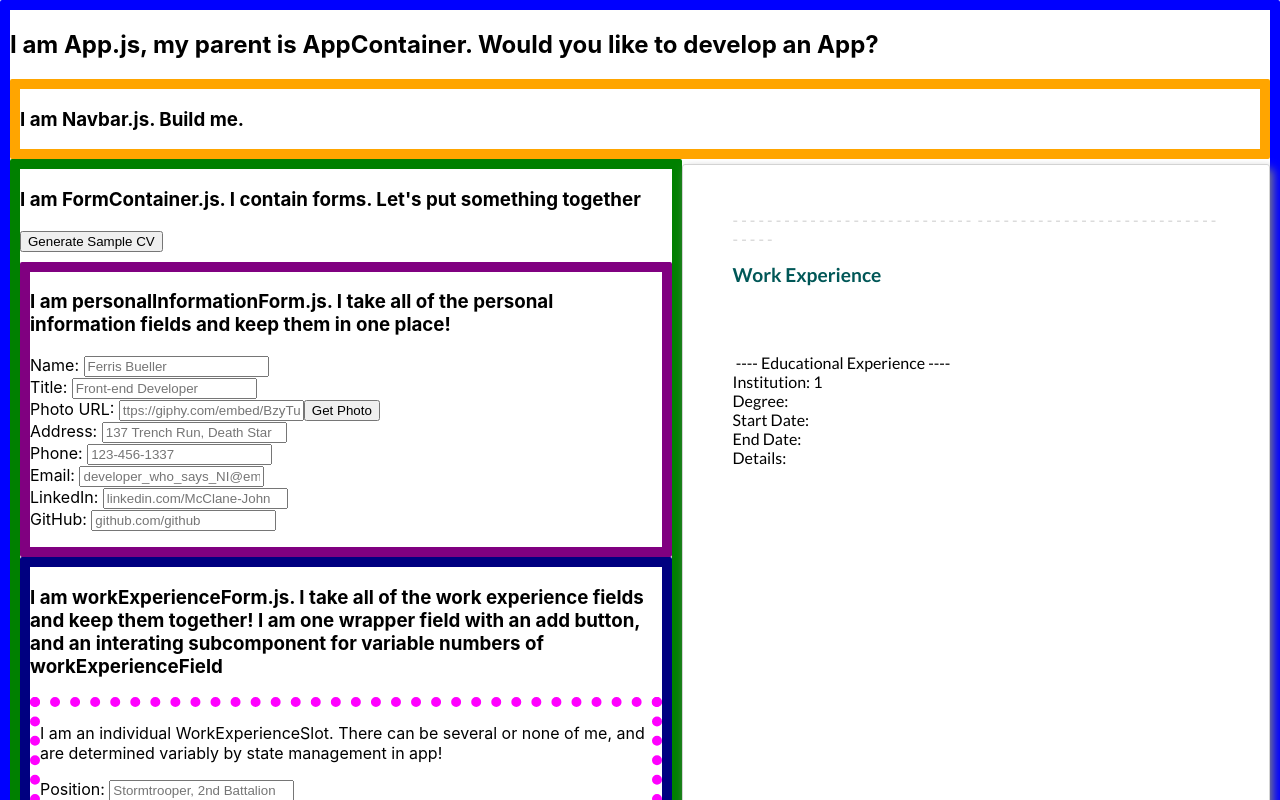
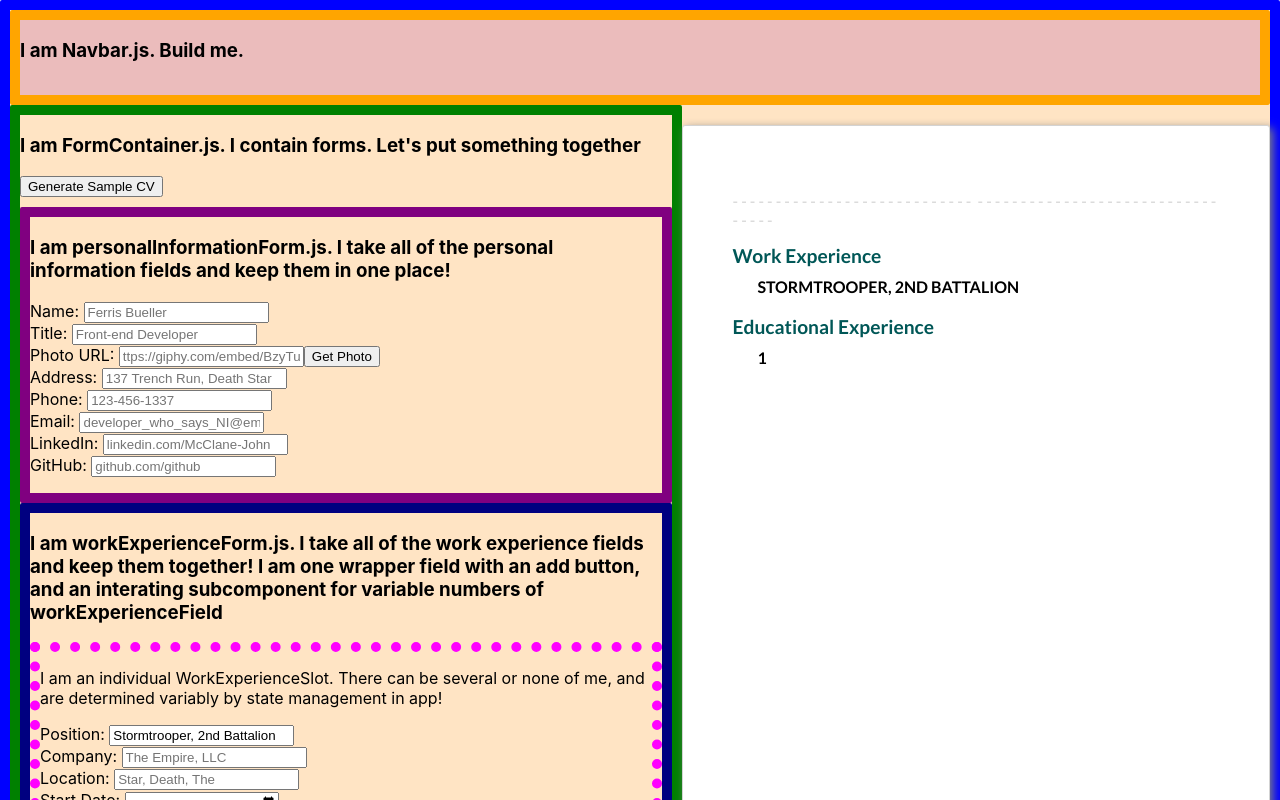
Before and after one commit to dianaroemer/cv-application-project, a React (Create React App) app: page / in a window 1280 px wide. Shown: the top 800 px of the page. Built offline with nearby package versions, Linux system fonts and the light colour scheme.

Commit message:
Finish styling previewEducation and additional tweaks to previewPane. TODO add skills pane

```diff
--- a/src/App.css
+++ b/src/App.css
@@ -11,6 +11,7 @@
   justify-content: space-around;
   height: 100%;
   width: 100%;
+  background-color: bisque;
 }
 
 .FormContainer {
@@ -27,7 +28,7 @@
 /* ------------ Styling for previewPane ------------ */
 
 .previewContainer {
-  margin-top: 5px;
+  margin-top: 20px;
   display: block;
   font-family: 'Lato';
   height: 870px;
@@ -35,18 +36,20 @@
   padding: 30px;
   padding-left: 50px;
   padding-right: 50px;
-  box-shadow: 3px 5px 10px grey
+  box-shadow: 3px 3px 10px grey;
+  background-color: white;
 }
 
 .previewPersonal {
   display: flex;
   flex-direction: column;
   align-items: center;
+  margin-top: 20px;
 }
 
 .previewPersonalName {
   color: teal;
-  font-weight: 500;
+  font-weight: 600;
   font-size: xx-large;
 }
 
@@ -62,11 +65,8 @@
   color:lightgrey;
 }
 
-.previewWorkContainer {
 
-}
-
-.previewWorkHeaderText {
+.previewHeaderText {
   font-weight: 600;
   font-size: larger;
   color:rgb(0, 87, 87);
@@ -82,9 +82,26 @@
 }
 
 .previewWorkCompany {
-  font-weight: 500
+  font-weight: 600;
 }
 
 .previewWorkDetails {
-  margin-left: 20px;
+  margin-left: 25px;
 }
+
+.previewEducationalExperienceSlot{
+  margin-left: 25px;
+}
+
+.previewEducationInstitution {
+  font-weight: 600;
+}
+
+.previewEducationDates {
+  margin-left: 25px;
+  font-weight: 600;
+}
+
+.previewEducationDetails {
+  margin-left: 25px;
+}
--- a/src/App.js
+++ b/src/App.js
@@ -32,7 +32,7 @@ class App extends Component {
       workExperience: {
         type: 'workExperience',
         workExperienceArr: [{
-          position: '',
+          position: 'Stormtrooper, 2nd Battalion',
           company: '',
           location: '',
           startDate: '',
@@ -108,7 +108,7 @@ class App extends Component {
         [targetType]: {
           type: targetType,
           [targetType + 'Arr']: this.state[targetType][targetType + 'Arr'].concat([{
-              position: '',
+              position: 'Sample',
               company: '',
               location: '',
               startDate: '',
@@ -173,13 +173,31 @@ class App extends Component {
       },
       workExperience: {
         type: 'workExperience',
-        workExperienceArr: [{
+        workExperienceArr: [
+          { position: 'Front-end Developer',
+            company: 'Self Employed',
+            location: 'San Diego, California',
+            startDate: '2021-05',
+            endDate: 'Present',
+            descriptionOfDuties: 'Entirely self-taught from web resources (TheOdinProject && StackOverflow). Established strong fundamental Javascript knowledge for easy integration into existing work-flows',
+            key: uniqid(),
+            type: 'workExperience'
+          }, {
+            position: 'Executive Producer',
+            company: 'The Esports Channel',
+            location: 'Miami, Florida',
+            startDate: '2019-04',
+            endDate: '2019-08',
+            descriptionOfDuties: 'Acted as on-air talent, writer, editor, graphics, and more for esports startup. Used extensive knowledge of broadcast to level-up existing broadcast from a once weekly broadcast to a daily show',
+            key: uniqid(),
+            type: 'workExperience'
+          }, {
             position: 'Esports Commentator',
-          company: 'Riot Games, Video Game Company',
-          location: 'Los Angeles, USA, Sydney, AUS, and Shanghai, CN',
+            company: 'Riot Games',
+            location: 'Los Angeles, USA  &&  Sydney, AUS  &&  Shanghai, CN',
             startDate: '2015-01',
             endDate: '2018-12',
-          descriptionOfDuties: 'On air commentator for LCS, LPL, and Collegiate competitive esports broadcasts. Required in depth knowledge of game, mechanics, players, and competitive narrative, communicated in on-the-fly action.',
+            descriptionOfDuties: 'On-air commentator for LCS, LPL, and Collegiate competitive esports broadcasts. Required in depth knowledge of game, mechanics, players, competitive narrative, and broadcast fundamentals, to be communicated in on-the-fly dictation',
             key: uniqid(),
             type: 'workExperience'
           },
@@ -192,7 +210,7 @@ class App extends Component {
           type: 'educationalExperience',
           institution: 'University of California at San Diego',
           degree: 'Computer Science, B.S.',
-          startDate: '2010-9',
+          startDate: '2010-09',
           endDate:'2014-12',
           details: 'Studied Bioenginering for 1.5 years, Comp Sci for 2 years. Left before graduating to pursue esports commentary with Riot Games in late 2014.',
           key: uniqid(),
@@ -205,7 +223,7 @@ class App extends Component {
   render() {
     return (
       <div className="AppContainer" style={{borderStyle: 'solid', borderRadius: 2, borderColor: 'blue', borderWidth: 10}}>
-        <h2>I am App.js, my parent is AppContainer. Would you like to develop an App?</h2>
+        {/* <h2>I am App.js, my parent is AppContainer. Would you like to develop an App?</h2> */}
         <Navbar/>
         <div className='content' >
           <FormContainer
--- a/src/Components/Field Components/EducationalExperienceForm.js
+++ b/src/Components/Field Components/EducationalExperienceForm.js
@@ -60,7 +60,7 @@ class EducationalExperienceSlot extends Component {
                     </input>
                 </div>
                 <div className='startDateFieldContainer'>
-                    Start Date: <input className="inputField" type="month"   onChange={e => updateInputField(e, educationalExperience, 'startDate')} value={educationalExperience.startDate}></input>
+                    Start Datey: <input className="inputField" type="month"   onChange={e => updateInputField(e, educationalExperience, 'startDate')} value={educationalExperience.startDate}></input>
                 </div>
                 <div className='endDateFieldContainer'>
                     End Date: <input className="inputField" type="month"  onChange={e => updateInputField(e, educationalExperience, 'endDate')} value={educationalExperience.endDate}></input>
--- a/src/Components/Field Components/WorkExperienceForm.js
+++ b/src/Components/Field Components/WorkExperienceForm.js
@@ -28,7 +28,7 @@ class WorkExperienceForm extends Component {
                 {rows}
 
             <p></p>
-            <button type="submit" onClick={e => createExperience(e,elementType)}>Add More Work Experience</button>
+            <button type="submit" onClick={e => createExperience(e,elementType)}>Add Work Experience</button>
             <p></p>
         </div>
         )
@@ -66,7 +66,7 @@ class WorkExperienceSlot extends Component {
                 </div>
 
                 <div className='descriptionFieldContainer'>
-                    Description of Duties: <textarea className='inputField' placeholder='Kept workspace free of filth Rebel scum, organized weekly Stormtrooper Socials' onChange={e => updateInputField(e, workExperience, 'descriptionOfDuties')} value={workExperience.descriptionOfDuties}></textarea>
+                    Description of Duties: <textarea className='inputField' placeholder='Kept workspace free of filthy Rebel scum, organized weekly Stormtrooper Socials' onChange={e => updateInputField(e, workExperience, 'descriptionOfDuties')} value={workExperience.descriptionOfDuties}></textarea>
                 </div>
 
                 <button type="button" onClick={e => deleteExperience(e, workExperience)}> Delete this Entry </button>
--- a/src/Components/Navbar.js
+++ b/src/Components/Navbar.js
@@ -1,4 +1,5 @@
-import React, { Component } from 'react'
+import React, { Component } from 'react';
+import './Styling/NavbarStyle.css'
 
 class Navbar extends Component {
     // constructor(props) {
@@ -8,7 +9,7 @@ class Navbar extends Component {
     render() {
 
         return (
-            <div className='navbarContainer' style={{borderStyle: 'solid', borderRadius: 2, borderColor: 'orange', borderWidth: 10}}>
+            <div className='navbarContainer' >
                 <h3>I am Navbar.js. Build me.</h3>
             </div>
         )
--- a/src/Components/PreviewContainer.js
+++ b/src/Components/PreviewContainer.js
@@ -17,11 +17,11 @@ class PreviewContainer extends Component {
         workExperienceArr.forEach(element => {
             workRows.push(
                 <div className='previewWorkSlot' key={element.key}>
-                    <text className='previewWorkPosition'>{element.position.toUpperCase()}</text> {element.startDate ? " || " : ''} {element.startDate} {element.endDate ? "to" : ''} {element.endDate}
+                    <text className='previewWorkPosition'>{element.position.toUpperCase()}</text> {element.startDate ? "  ||  " : ''} {element.startDate} {element.endDate ? "to" : ''} {element.endDate}
                     {/* <div className='previewWorkDates'> */}
                     {/* </div> */}
                     <div className='previewWorkCompany'>
-                        {element.company}{element.location ? "||" : ''}{element.location}</div>
+                        {element.company}{element.location ? "  ||  " : ''}{element.location}</div>
                     <div className='previewWorkDetails'>{element.descriptionOfDuties}</div> {'\n'}
 
                 </div>
@@ -32,12 +32,12 @@ class PreviewContainer extends Component {
         educationalExperienceArr.forEach(element => {
             educationalRows.push(
                 <div className='previewEducationalExperienceSlot' key={element.key}>
-                    <text>Institution: {element.institution}</text> {'\n'}
-                    <text>Degree: {element.degree}</text> {'\n'}
-                    <text>Start Date: {element.startDate}</text> {'\n'}
-                    <text>End Date: {element.endDate}</text> {'\n'}
-                    <text>Details: {element.details}</text> {'\n'}
-                    {'\n'}
+
+                    <text className='previewEducationInstitution'>{element.institution}</text> {element.degree ? " || " : ""} {element.degree} <div></div>
+                    <div className='previewEducationDates'>
+                    {element.startDate} {element.endDate ? "to" : ''} {element.endDate}
+                    </div>
+                    <div className='previewEducationDetails'>{element.details}</div>
                 </div>
             )
 
@@ -86,16 +86,24 @@ class PreviewContainer extends Component {
                     {workRows}
                 </div> */}
                 {workRows[0] ? (<div className='previewWorkContainer'>
-                    <div className='previewWorkHeaderText'>
+                    <div className='previewHeaderText'>
                         Work Experience
                     </div>
                     {workRows}
                 </div>) : ''}
-                <div className='previewEducationalExperienceContainer'>
+
+                {educationalRows[0] ? (<div className='previewEducationalContainer'>
+                    <div className='previewHeaderText'>
+                        Educational Experience
+                    </div>
+                    {educationalRows}
+                </div>) : ''}
+
+                {/* <div className='previewEducationalExperienceContainer'>
                     {'\n'} ---- Educational Experience ----
                     {'\n'}
                     {educationalRows}
-                </div>
+                </div> */}
             </div>
 
         )
--- /dev/null
+++ b/src/Components/Styling/NavbarStyle.css
@@ -0,0 +1,10 @@
+
+
+.navbarContainer {
+    background-color: #EBBCBC;
+    height: 75px;
+    border-style: solid;
+    border-radius: 2px;
+    border-color: orange;
+    border-width: 10px;
+}
```
Lines whose indentation alone changed are shown as unchanged.
